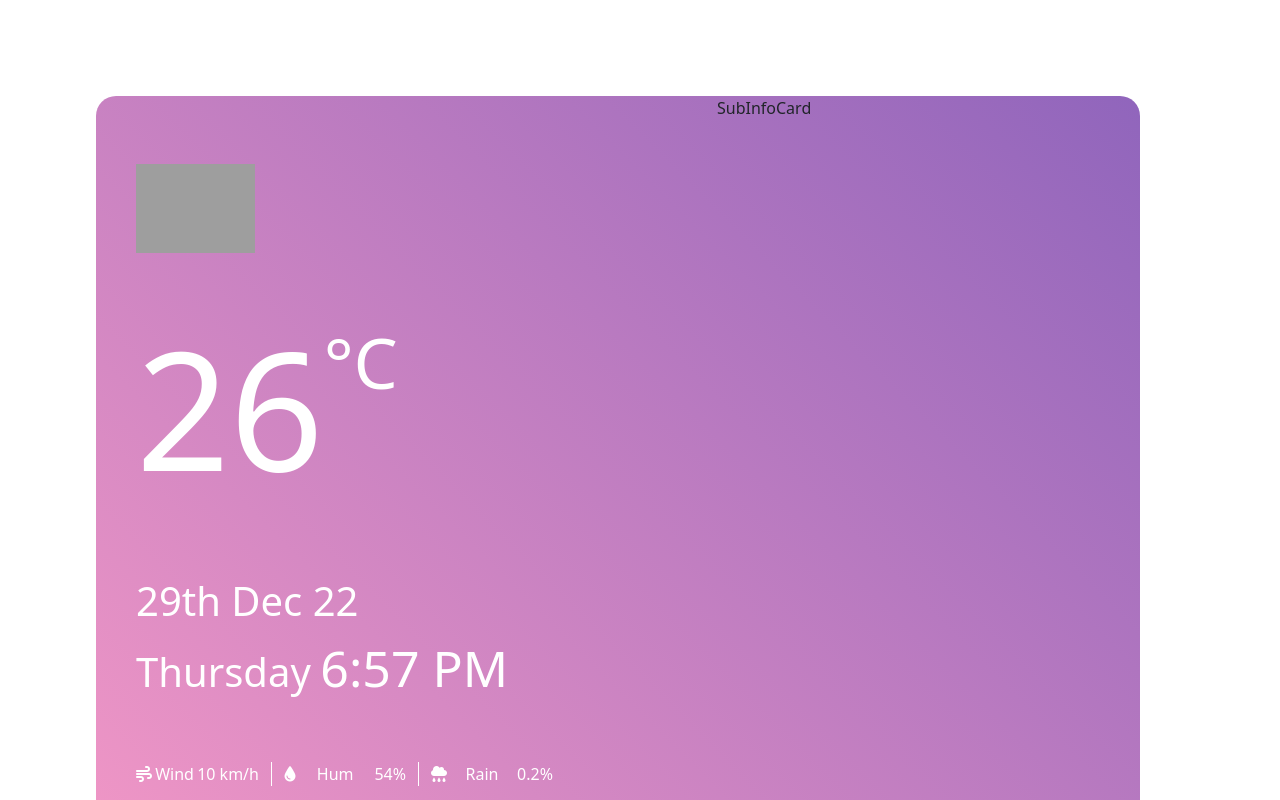
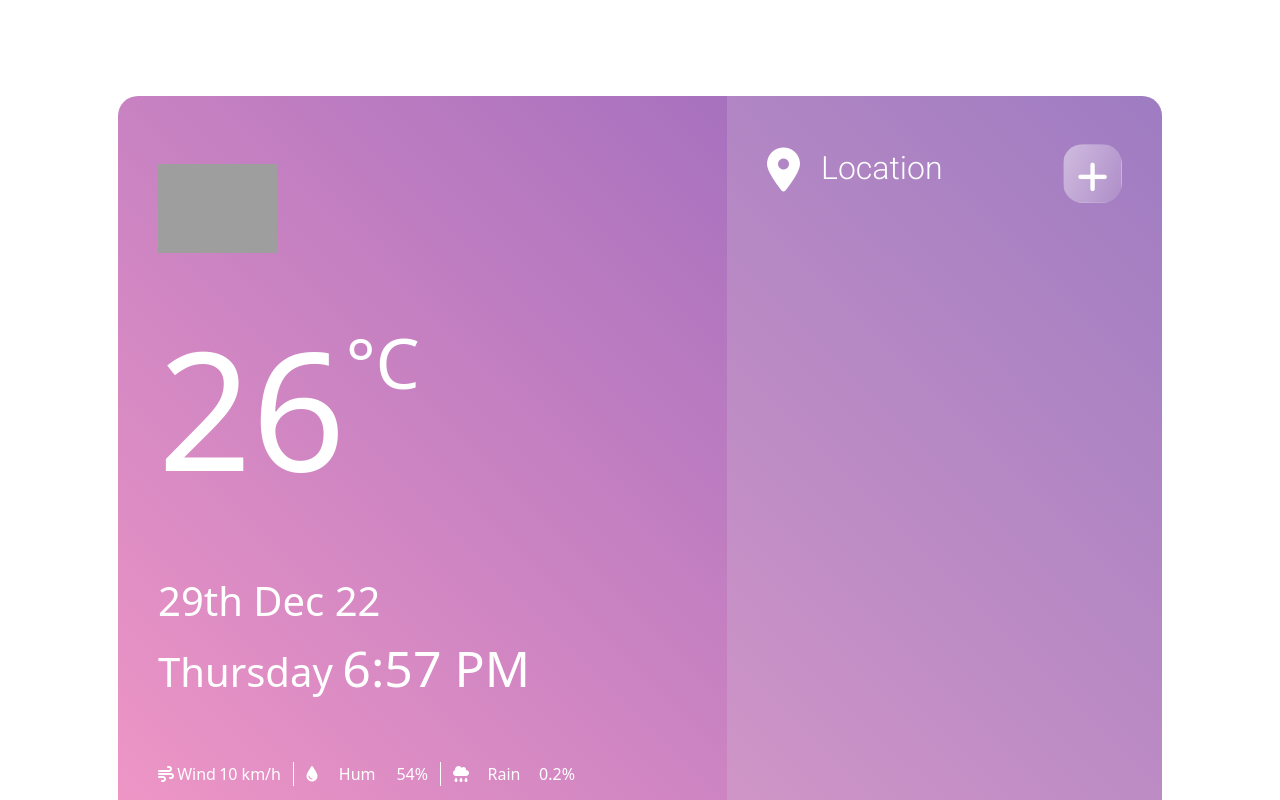
Before and after one commit to tramnguyenhere/weather_forecast-app, a React (Create React App) app: page / in a window 1280 px wide. Shown: the top 800 px of the page. Built offline with nearby package versions, Linux system fonts and the light colour scheme; grey boxes are pictures that could not be loaded.

Commit message:
Styling input component

```diff
--- a/src/components/MainInfoCard/MainInfoCard.scss
+++ b/src/components/MainInfoCard/MainInfoCard.scss
@@ -5,5 +5,5 @@
     display: flex;
     flex-direction: column;
     justify-content: space-around;
-    padding: 40px 40px;
+    padding: 40px;
 }
--- /dev/null
+++ b/src/components/SubInfoCard/InputForm/InputForm.scss
@@ -0,0 +1,36 @@
+@import '../../../styles/globals.scss';
+
+.search-bar {
+    display: flex;
+    align-items: center;
+    &__icon {
+        color: $--text-color;
+        font-size: 44px;
+        padding-right: 10px
+    }
+
+    &__input {
+        background: transparent;
+        border: none;
+
+        &::placeholder {
+            font-size: 32px;
+            font-family: 'Roboto', sans-serif;
+            color: $--text-color;
+            font-weight: 300;
+        }
+
+    }
+
+    &__btn {
+        height: 59px;
+        width: 59px;
+        font-size: 35px;
+        color: $--text-color;
+        margin-left: 10px;
+        border-radius: 20px !important;
+        background: linear-gradient(116.79deg, rgba(255, 255, 255, 0.48) 0%, rgba(255, 255, 255, 0.12) 99.45%);
+        backdrop-filter: blur(50px);
+
+    }
+}
--- /dev/null
+++ b/src/components/SubInfoCard/InputForm/InputForm.tsx
@@ -0,0 +1,17 @@
+import React from 'react'
+import './InputForm.scss'
+import { Button, Form, InputGroup} from 'react-bootstrap'
+
+const InputForm = () => {
+  return (
+    <InputGroup className='search-bar'>
+        <Form.Label className='search-bar__icon'>
+        <i className="fa-solid fa-location-dot"></i>
+        </Form.Label>
+        <Form.Control className='search-bar__input' type="text" placeholder="Location" />
+       <Button className='search-bar__btn'><i className="fa-solid fa-plus"></i></Button>
+    </InputGroup>
+  )
+}
+
+export default InputForm
--- /dev/null
+++ b/src/components/SubInfoCard/SubInfoCard.scss
@@ -0,0 +1,8 @@
+@import '../../styles/globals.scss';
+
+.sub-info__wrapper {
+    height: 1024px;
+    background-color: rgba($color: #D6D6D6, $alpha: 0.2);
+    border-radius: 0px 20px 20px 0px;
+    padding: 40px 40px
+}
--- a/src/components/SubInfoCard/SubInfoCard.tsx
+++ b/src/components/SubInfoCard/SubInfoCard.tsx
@@ -1,9 +1,13 @@
 import React from 'react'
-import { Col } from 'react-bootstrap'
+import { Col, Row } from 'react-bootstrap'
+import './SubInfoCard.scss'
+import InputForm from './InputForm/InputForm'
 
 const SubInfoCard = () => {
     return (
-        <Col lg='5'>SubInfoCard</Col>
+      <Col className='sub-info__wrapper' lg='5'>
+        <Row><InputForm /></Row>
+      </Col>
   )
 }
 
--- a/src/styles/App.scss
+++ b/src/styles/App.scss
@@ -2,9 +2,10 @@
 @import "./custom.scss";
 
 .App {
-  margin: 6rem;
+  margin: 6rem auto;
   width: 1044px;
   height: 1024px;
   background: linear-gradient(45deg, rgba(#FF006C, .38), #9065BC);
   border-radius: 20px;
+
 }
```
